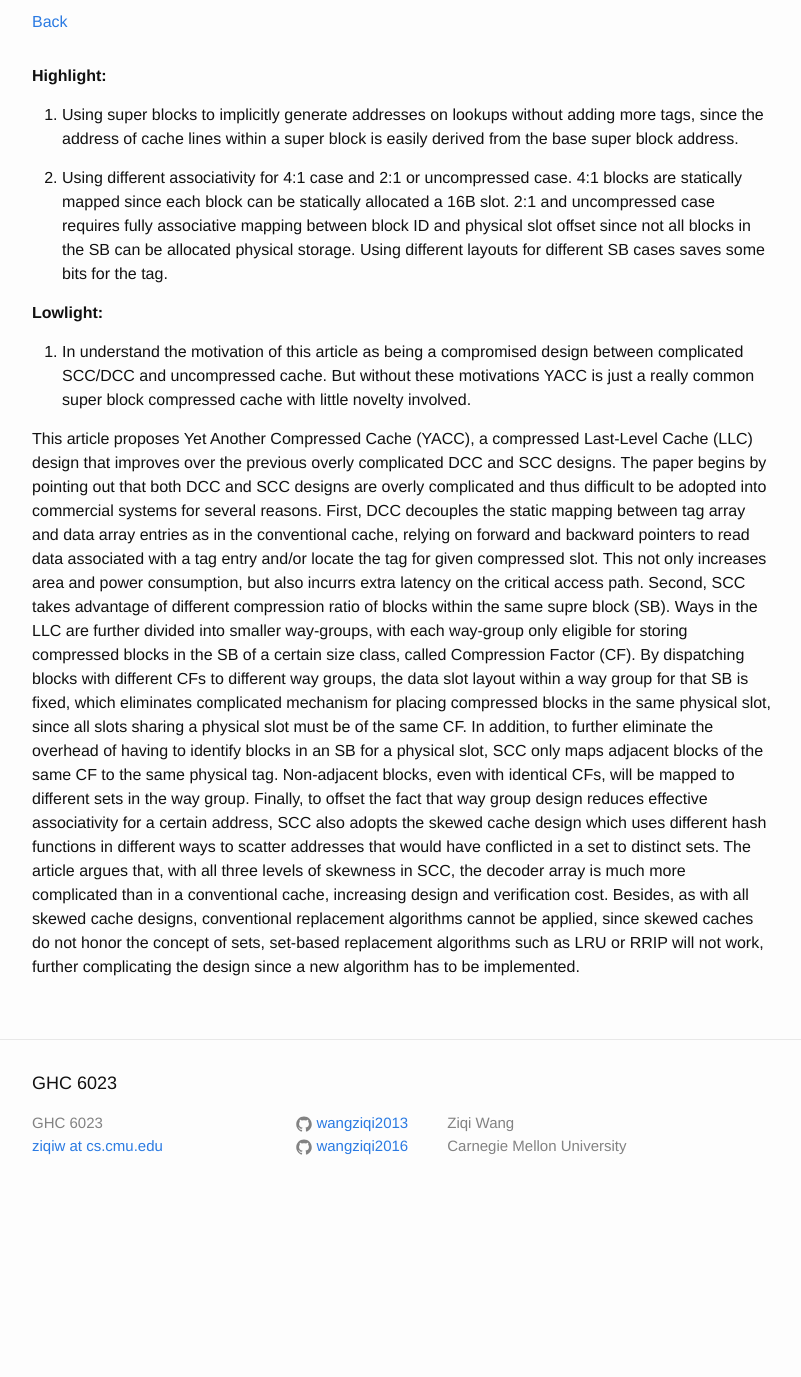
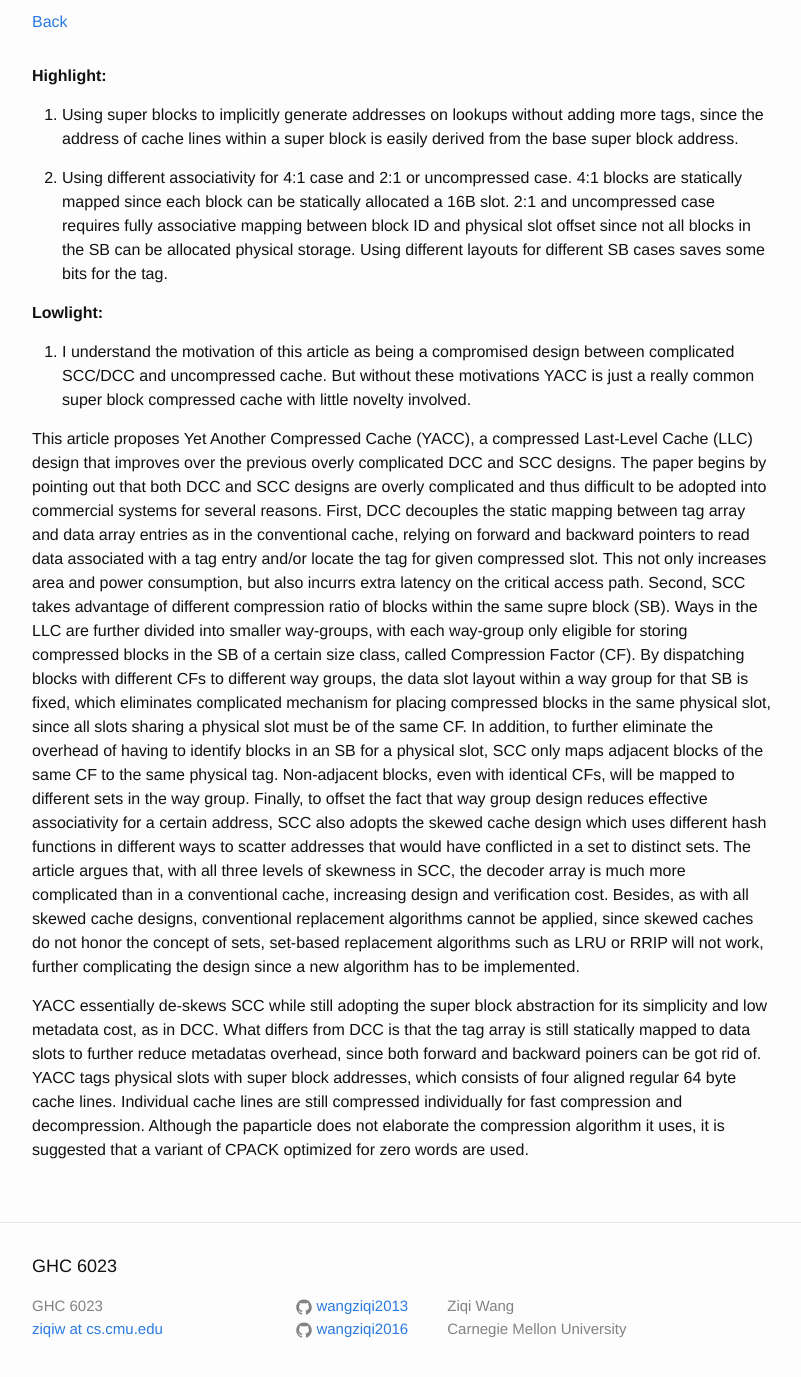
Before and after one commit to wangziqi2013/wangziqi2013.github.io, a Jekyll site: the page built from _posts/2020-07-17-yacc.markdown, in a window 1280 px wide and 1400 px high, scrolled down 428 px. Shown: the top 1377 px of the window, without its empty margins (238-1039 px from the left). Built offline with Jekyll 4.4.1, drawn with Linux system fonts in a browser that asks for light colours; before the commit the page ends 1645 px from its top, so only the background shows below that.

Commit message:
Adding CPACK

```diff
--- a/_posts/2020-07-17-yacc.markdown
+++ b/_posts/2020-07-17-yacc.markdown
@@ -48,3 +48,11 @@ The article argues that, with all three levels of skewness in SCC, the decoder a
 a conventional cache, increasing design and verification cost. Besides, as with all skewed cache designs, conventional
 replacement algorithms cannot be applied, since skewed caches do not honor the concept of sets, set-based replacement
 algorithms such as LRU or RRIP will not work, further complicating the design since a new algorithm has to be implemented.
+
+YACC essentially de-skews SCC while still adopting the super block abstraction for its simplicity and low metadata cost,
+as in DCC. What differs from DCC is that the tag array is still statically mapped to data slots to further reduce
+metadatas overhead, since both forward and backward poiners can be got rid of.
+YACC tags physical slots with super block addresses, which consists of four aligned regular 64 byte cache lines.
+Individual cache lines are still compressed individually for fast compression and decompression. Although the paparticle
+does not elaborate the compression algorithm it uses, it is suggested that a variant of CPACK optimized for zero words
+are used.
```
Also changed, not shown: other parts of _posts/2020-07-17-yacc.markdown (+1 -1 lines).
